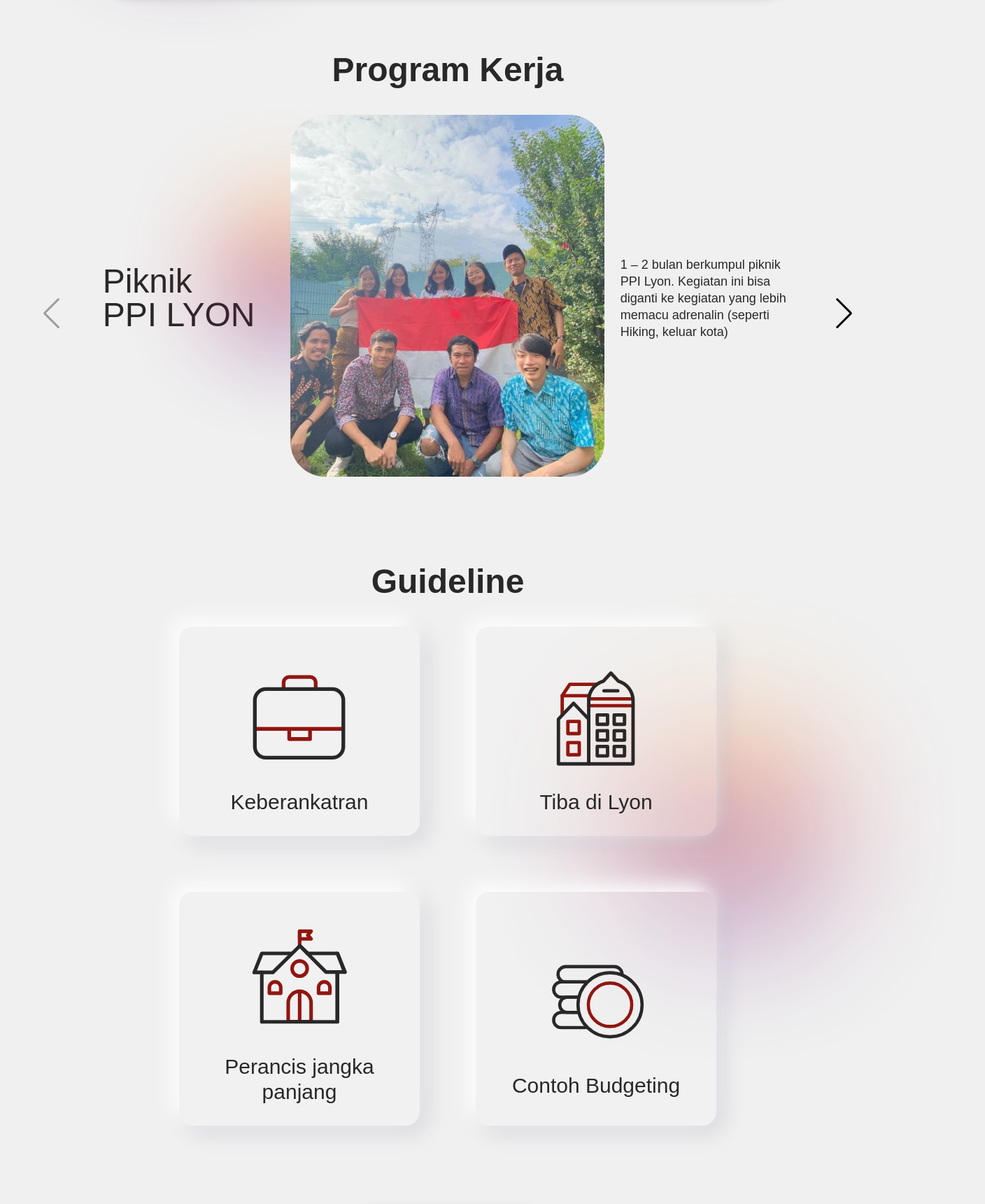
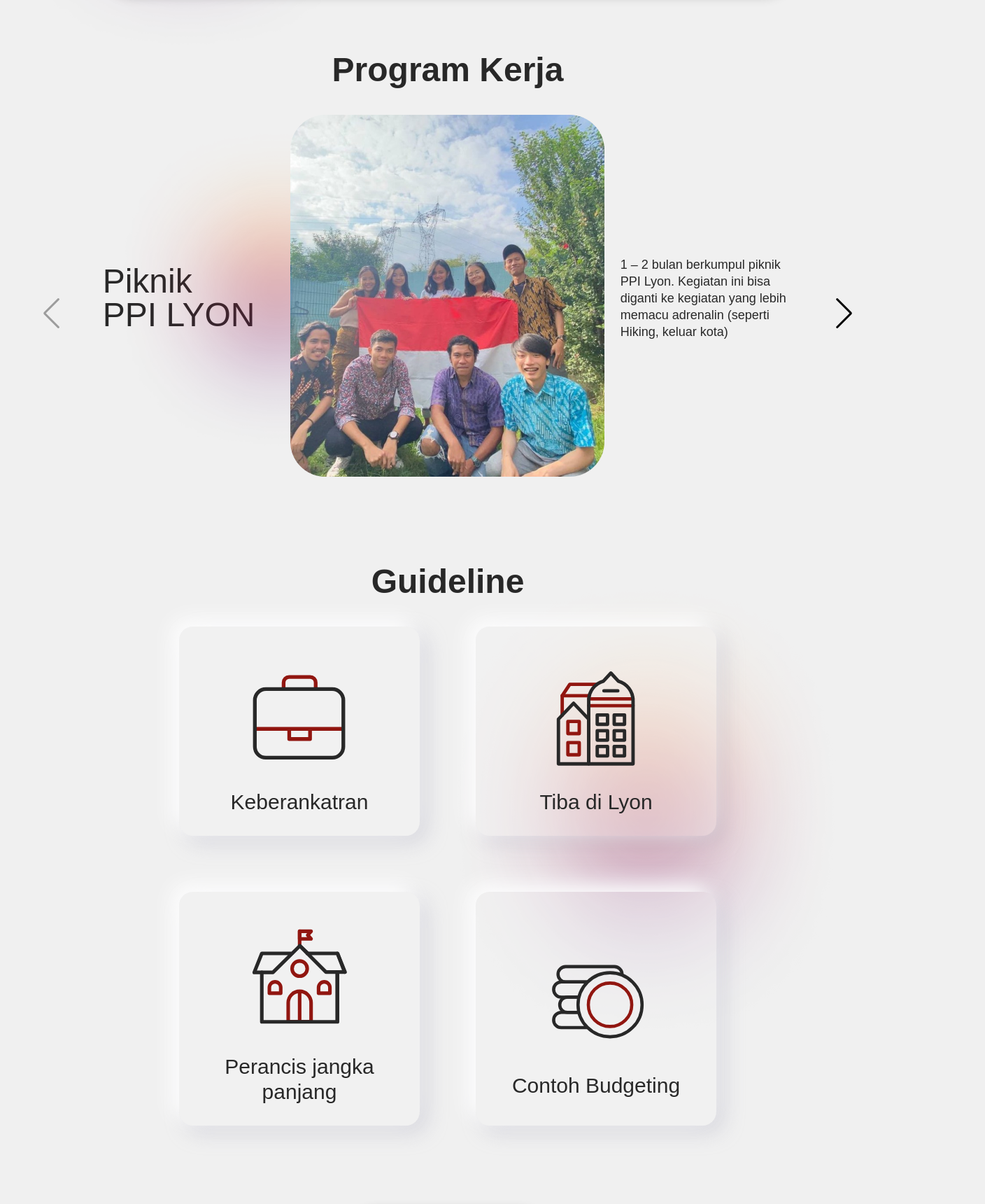
Before and after one commit to peii14/PPI-Lyon, a Next.js app: page / in a window 1280 px wide. Shown: the part 1360-3080 px from the top of the page at 70% size, 1408 px wide, since content can reach past the window. Built offline with nearby package versions, Linux system fonts and the light colour scheme.

Commit message:
safari optimization

```diff
--- a/components/ProkerContent.tsx
+++ b/components/ProkerContent.tsx
@@ -2,23 +2,23 @@ import Image from "next/image";
 import blur1 from "../images/blur1.png";
 const ProkerContent = (props) => {
   return (
-    <div className="grid grid-flow-col grid-cols-4 items-center p-10 gap-0 w-10/12 max-w-6xl">
-      <div className="text-left">
+    <div className="grid grid-flow-col grid-cols-4 items-center p-10 gap-0 w-10/12 max-w-6xl overflow-hidden">
+      <div className="text-left select-none">
         <h1 className="font-normal">
           {props.t1} <br />
           <span className="font-light">{props.t2}</span>
         </h1>
-        <div className="absolute  top-0 w-5/12 z-0 max-w-2xl">
-          <Image src={blur1} alt="" />
+        <div className="absolute top-10 w-5/12 z-0 max-w-2xl">
+          <Image src={blur1} alt="" width={500} height={500} />
         </div>
       </div>
-      <div className="col-span-2">
+      <div className="col-span-2 select-none">
         <div className="block">
           <Image src={props.img} alt="" />
         </div>
       </div>
       <div>
-        <p className="text-left">
+        <p className="text-left select-none">
           {props.content}
         </p>
       </div>
--- a/components/ProkerSwiper.tsx
+++ b/components/ProkerSwiper.tsx
@@ -25,6 +25,7 @@ const ProkerSwiper = () => {
         // pagination={{
         //   type: "progressbar",
         // }}
+        draggable={true}
         cssMode={true}
         navigation={true}
         loop={false}
@@ -82,7 +83,7 @@ const ProkerSwiper = () => {
           .swiper-button-next,
           .swiper-button-prev {
             color: black;
-            margin: 0px 300px;
+            margin: 0px 200px;
         }
         @media screen and (max-width:1441px){
           .swiper-button-next,
--- a/pages/index.tsx
+++ b/pages/index.tsx
@@ -83,7 +83,7 @@ const Home: NextPage = () => {
           <ProkerSwiper />
         </div>
       </section>
-      <section className="flex flex-col gap-10 p-20">
+      <section className="flex flex-col gap-10 p-20 overflow-hidden  mx-auto">
         <h1 className="text-center text-primary">Guideline</h1>
         <div className="grid  grid-cols-2 max-w-3xl mx-auto gap-20 self-center text-center z-10 ">
           <Link href="/Keberangkatan">
@@ -113,8 +113,8 @@ const Home: NextPage = () => {
             </Neuromorphism>
           </Link>
         </div>
-        <div className="w-7/12 absolute -right-32 z-0 ">
-          <Image src={blur1} alt="" />
+        <div className=" absolute z-0 overflow-hidden md:right-14 2xl:right-52 3xl:mr-20 mr-0">
+          <Image src={blur1} alt="" width={600} height={700} />
         </div>
       </section>
       <section className=" flex justify-center p-10">
--- a/styles/Neuromorphism.module.css
+++ b/styles/Neuromorphism.module.css
@@ -1,6 +1,9 @@
 .Neuro {
-  transition: all;
-  transition-duration: 300ms;
+  transition:box-shadow 0.3s ease-in-out;
+  transition-duration: 0.3s;
+  -webkit-transition-duration: 0.3s;
+  -ms-transition-duration: 0.3s;
+  -moz-transition-duration: 0.3s;
   background: #f0f0f04d;
   box-shadow: -10px -10px 30px #ffffff, 10px 10px 30px rgba(174, 174, 192, 0.4);
   border-radius: 20px;
@@ -15,5 +18,5 @@
   --tw-shadow: inset 5px 3px 15px 0 rgba(0, 0, 0, 0.1);
   box-shadow: var(--tw-ring-offset-shadow, 0 0 #0000),
     var(--tw-ring-shadow, 0 0 #0000), var(--tw-shadow);
-    /* box-shadow: 0px 0px 0px #ffffff, 0px 0px 0px rgba(174, 174, 192, 0.4); */
+  /* box-shadow: 0px 0px 0px #ffffff, 0px 0px 0px rgba(174, 174, 192, 0.4); */
 }
--- a/tailwind.config.js
+++ b/tailwind.config.js
@@ -10,6 +10,7 @@ module.exports = {
         primary: "#282828",
         secondary: "#ffed4a",
         danger: "#e3342f",
+        textSecond:"#777777"
       },
       dropShadow: {
         '3xl': '0 45px 45px rgba(0, 0, 0, 0.55)',
```
Also changed, not shown: pages/Keberangkatan.tsx (added, +7 -0 lines).
